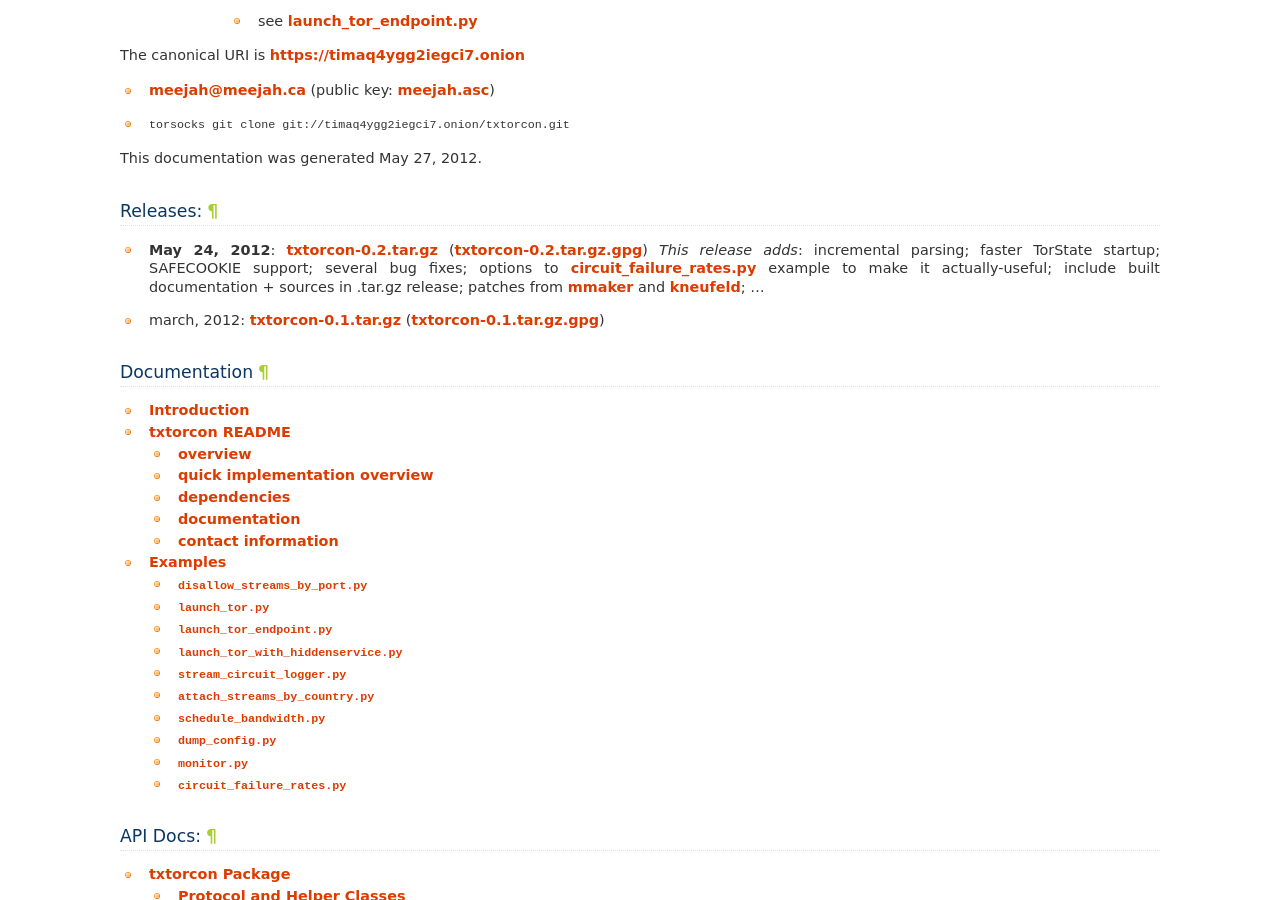
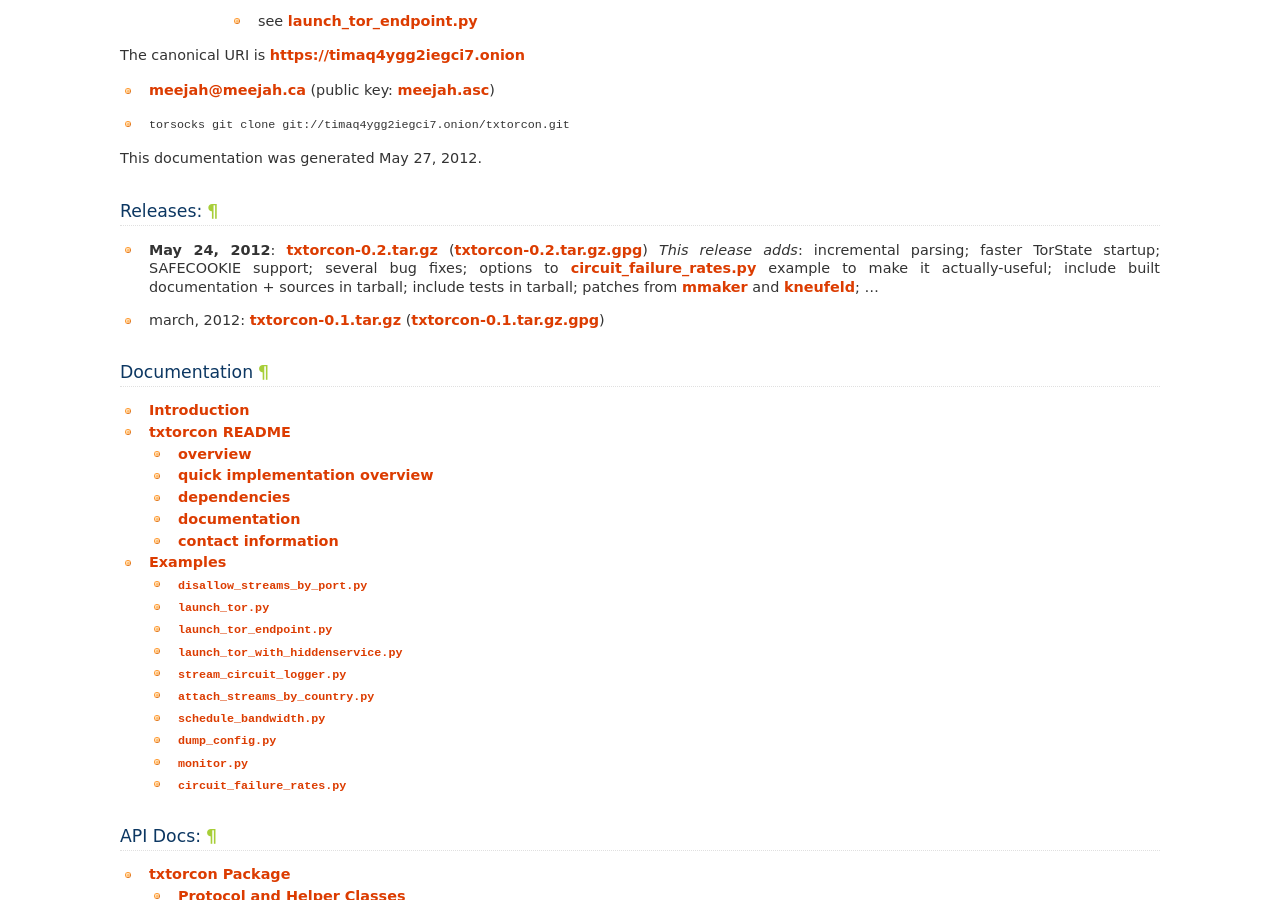
Before and after one commit to meejah/txtorcon, a Sphinx documentation site: the page built from docs/index.rst, in a window 1280 px wide and 900 px high, scrolled down 760 px. Built offline with Sphinx 7.4.7, drawn with Linux system fonts in a browser that asks for light colours.

Commit message:
include tests in distribution

```diff
--- a/docs/index.rst
+++ b/docs/index.rst
@@ -52,7 +52,8 @@
   SAFECOOKIE support;
   several bug fixes;
   options to :ref:`circuit_failure_rates.py` example to make it actually-useful;
-  include built documentation + sources in .tar.gz release;
+  include built documentation + sources in tarball;
+  include tests in tarball;
   patches from `mmaker <https://github.com/mmaker>`_ and `kneufeld <https://github.com/kneufeld>`_;
   ...
 
--- a/setup.py
+++ b/setup.py
@@ -26,7 +26,7 @@
       author_email = __contact__,
       url = __url__,
       license = __license__,
-      packages  = ["txtorcon"],
+      packages  = ["txtorcon", "txtorcon.test"],
 #      scripts = ['examples/attach_streams_by_country.py'],
 
       ## I'm a little unclear if I'm doing this "properly", especially
```
